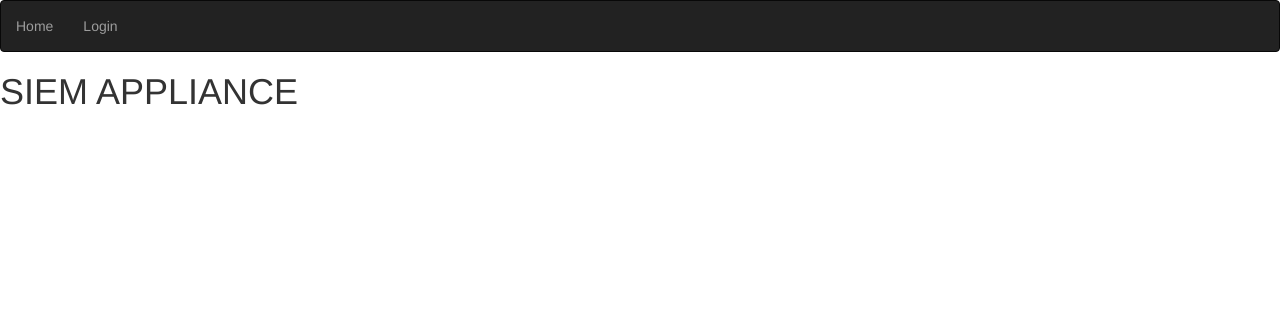
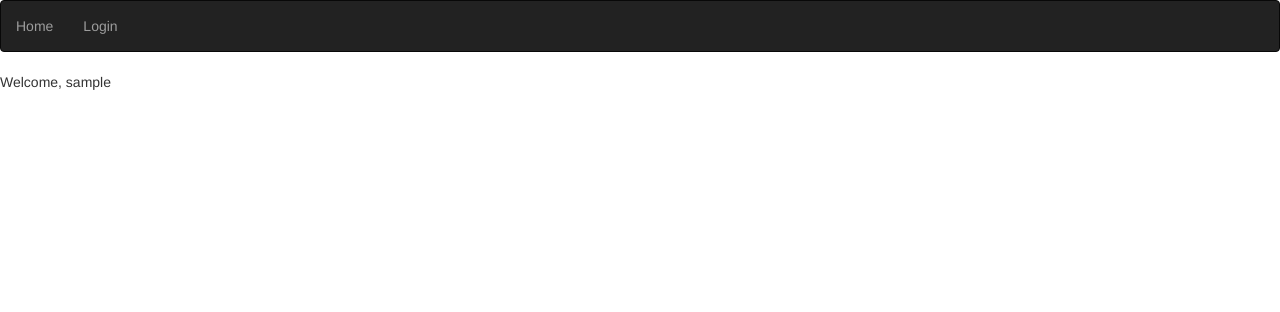
Before and after one commit to idiotzavant/webui, a Flask app: page / in a window 1280 px wide. Shown: the top 312 px of the page. Run offline with Flask 2, Linux system fonts and the light colour scheme; the visitor is signed in with stand-in values (Sample User, id 1); data comes from the database, SQL or seed files in the repository; some libraries are stand-ins or nearby versions.

Commit message:
welcome logged-in user

```diff
--- a/app/models.py
+++ b/app/models.py
@@ -15,7 +15,7 @@ class User(UserMixin,db.Model):
     password_hash = db.Column(db.String(128))
 
     def __repr__(self):
-        return '<User {}>'.format(self.username)
+        return '{}'.format(self.username)
 
     def set_password(self, password):
         self.password_hash = generate_password_hash(password)
--- a/app/templates/index.html
+++ b/app/templates/index.html
@@ -1,5 +1,9 @@
 {% extends "base.html" %}
 
 {% block settings %}
+    {% if not current_user.is_anonymous %}
+    <p>Welcome, {{ current_user }}</p>
+    {% else %}
     <h1>SIEM APPLIANCE</h1>
+    {% endif %}
 {% endblock %}
--- a/app/templates/siem.html
+++ b/app/templates/siem.html
@@ -91,3 +91,7 @@
     </div>
 </nav>
 {% endblock %}
+
+{% block content %}
+    <p>Welcome, <b>{{ current_user }}</b></p>
+{% endblock %}
```
